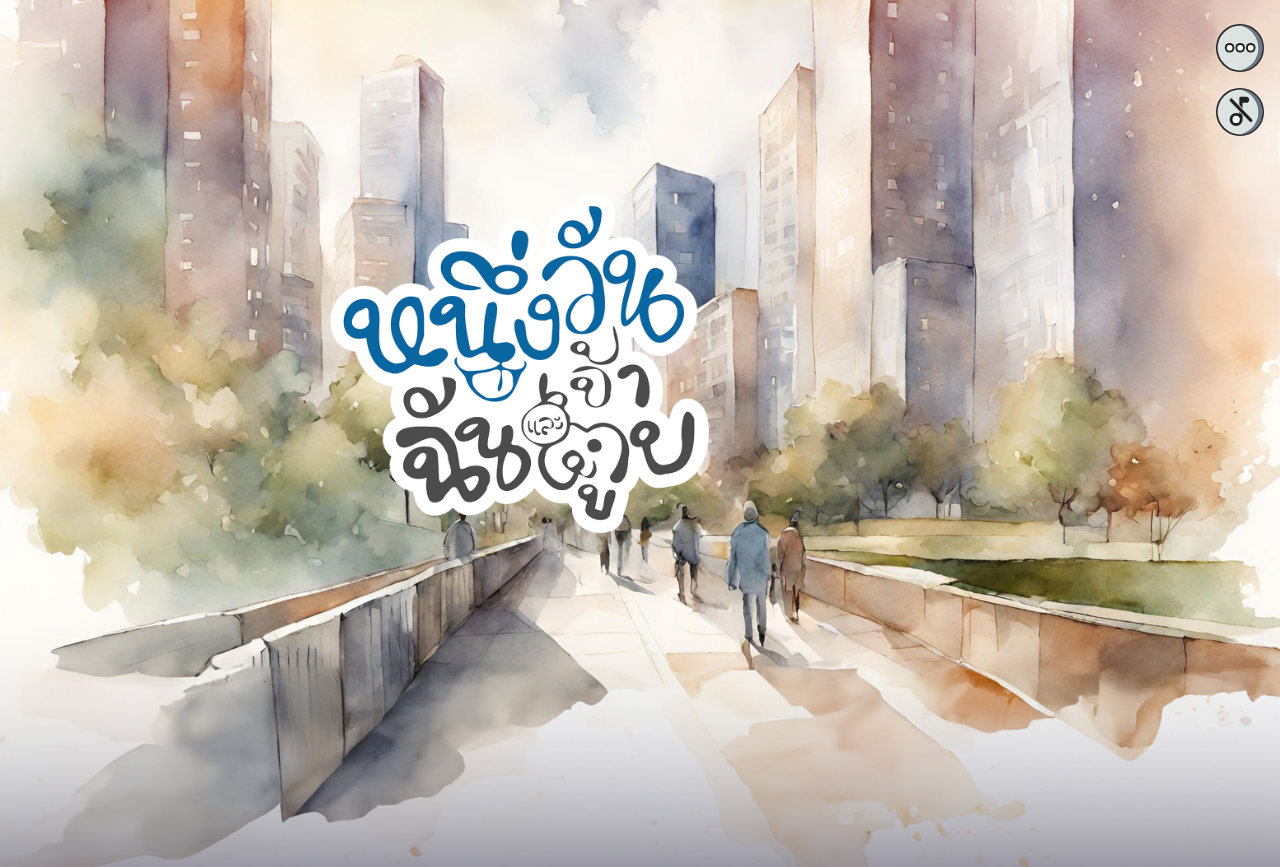
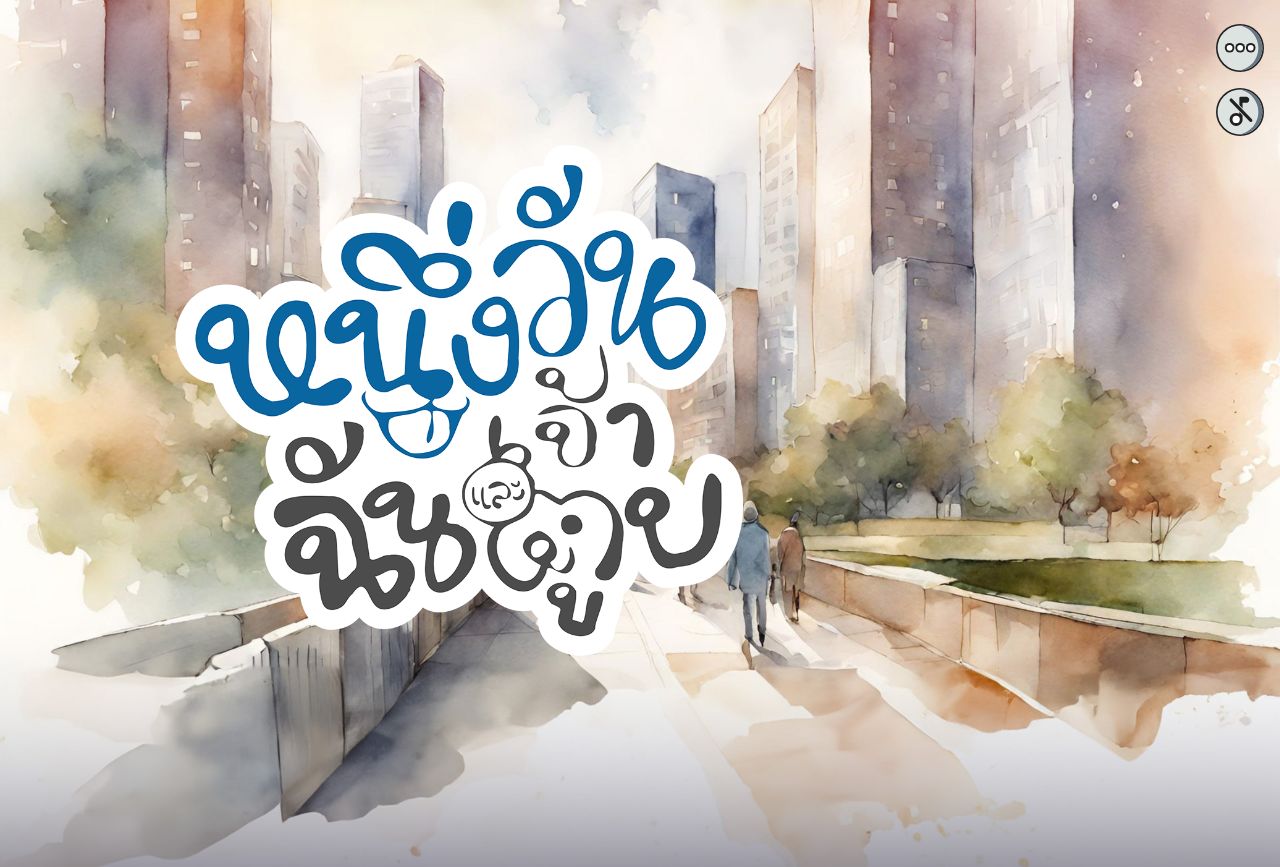
Before and after one commit to ael4556/one-day-with-my-dog, a React (Create React App) app: page / in a window 1280 px wide. Shown: the top 867 px of the page. Built offline with nearby package versions, Linux system fonts and the light colour scheme; a web font is replaced by a local one.

Commit message:
edit logo and new file

```diff
--- a/src/components/logo/logo.js
+++ b/src/components/logo/logo.js
@@ -4,7 +4,7 @@ import logo from "../../Images/logo.png"
 const Logo = () => {
   return (
     <div className="h-screen flex items-center justify-center">
-      <img src={logo} alt="Logo" className=" w-2/4 py-28" />
+      <img src={logo} alt="Logo" className=" w-3/4 pt-28" />
     </div>
   );
 };
```
Also changed, not shown: src/components/story/story-5.js (added).
